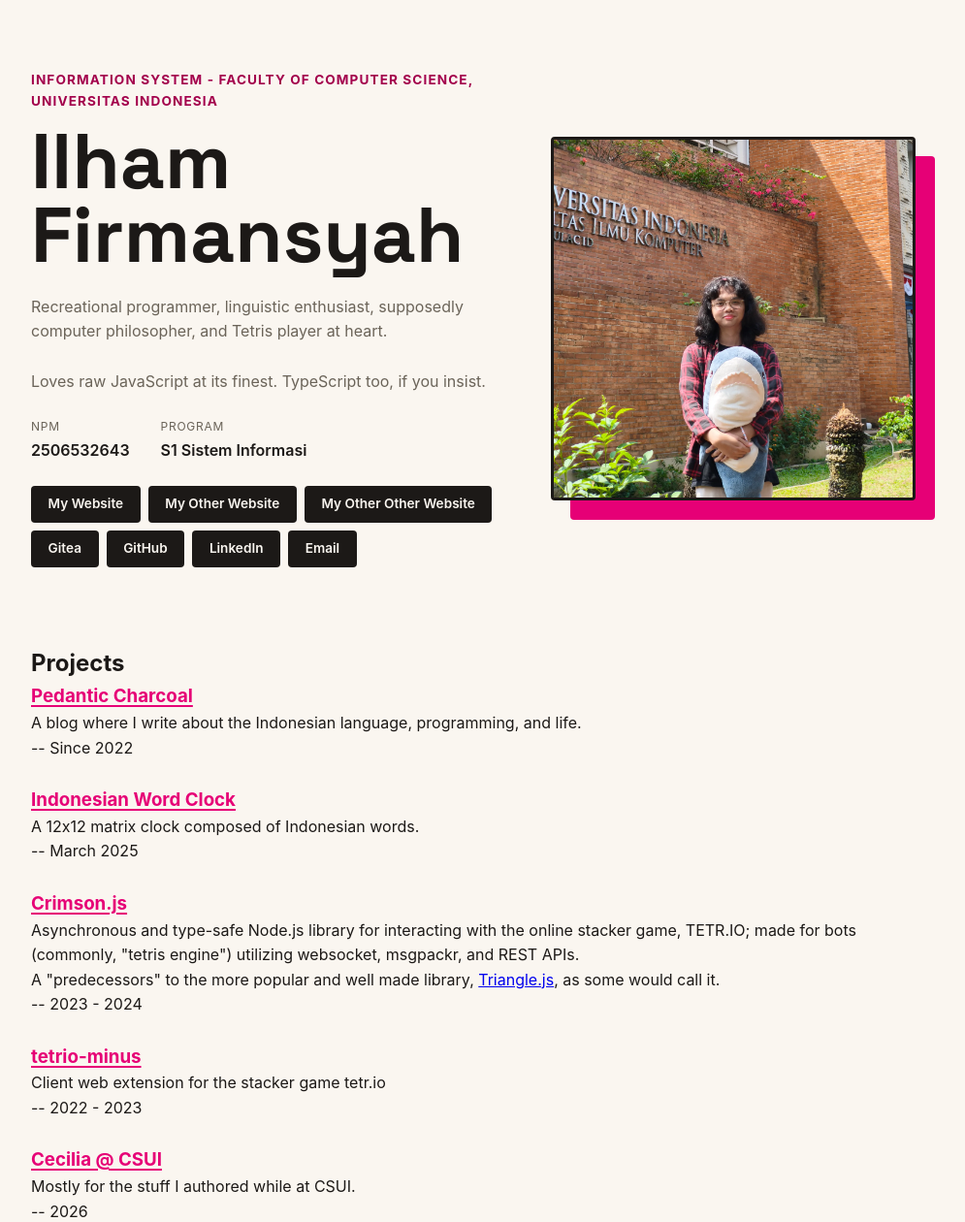
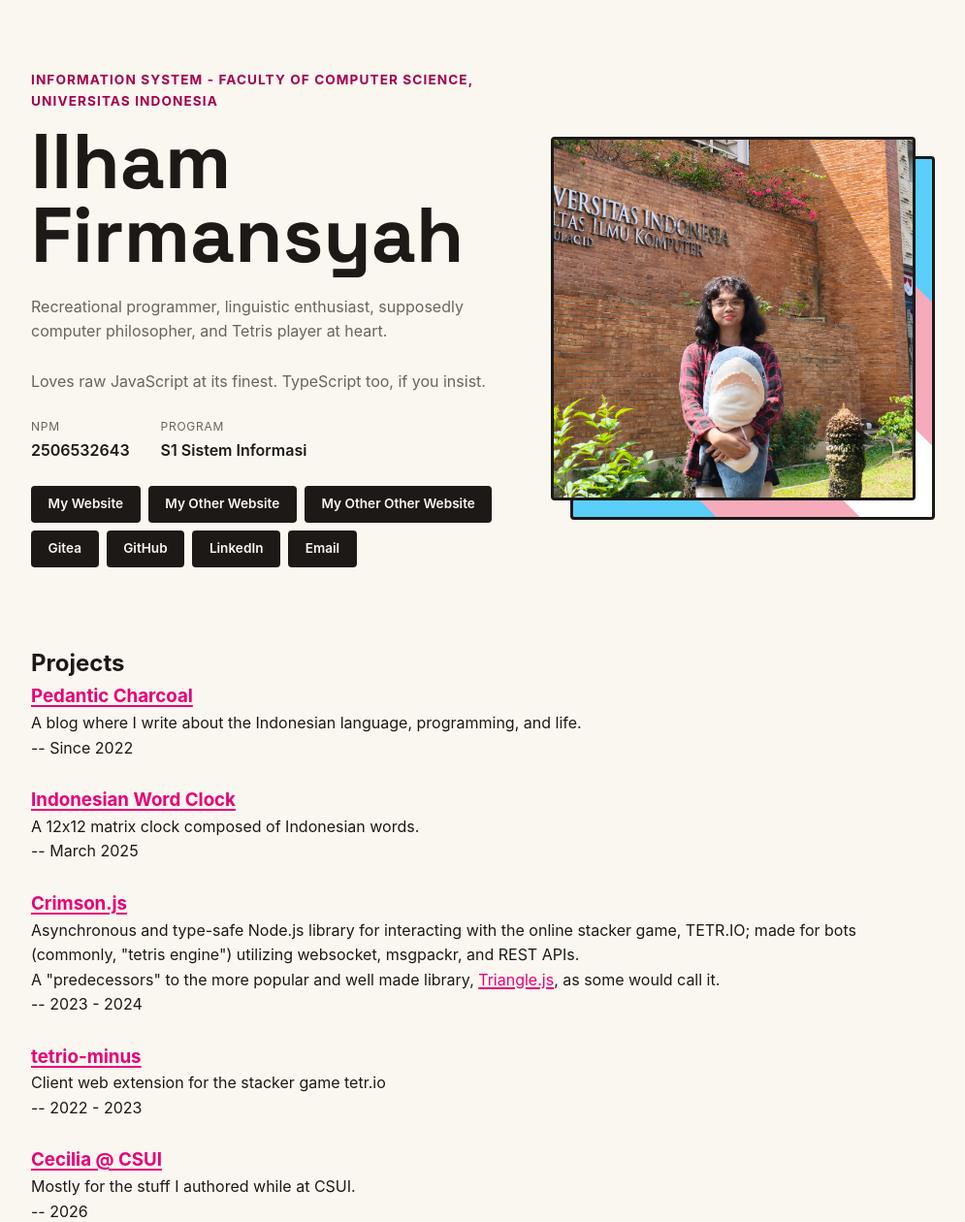
Before and after one commit to RedStone576/pbp-django, a Django app: page / in a window 1280 px wide. Shown: the part 74-1334 px from the top of the page at 97% size, without its empty margins (152-1147 px from the left). Run offline with Django 5.2, Linux system fonts and the light colour scheme.

Commit message:
feat: make .photo-box not boring and anchors also not boring

```diff
--- a/static/css/style.css
+++ b/static/css/style.css
@@ -151,13 +151,28 @@ h1, .brand {
     position: relative;
 }
 
+/* its all css :3 */
 .photo-block {
     position: absolute;
     top: 1.25rem;
     left: 1.25rem;
     width: 100%;
     height: 100%;
-    background-color: var(--accent);
+
+    background: linear-gradient(
+        45deg,
+        #5bcefa 0%,
+        #5bcefa 20%,
+        #f5abb9 20%,
+        #f5abb9 40%,
+        #ffffff 40%,
+        #ffffff 60%,
+        #f5abb9 60%,
+        #f5abb9 80%,
+        #5bcefa 80%
+    );
+
+    border: 3px solid var(--ink);
     border-radius: var(--radius);
     z-index: 0;
 }
@@ -203,13 +218,13 @@ h1, .brand {
 
 /***/
 
-#projects h3 a {
+#projects a {
     color: var(--accent);
     text-decoration-color: var(--accent);
     text-decoration-thickness: 2px;
     text-underline-offset: 0.15em;
 }
 
-#projects h3 a:hover {
+#projects a:hover {
     color: var(--accent-dark);
 }
```
